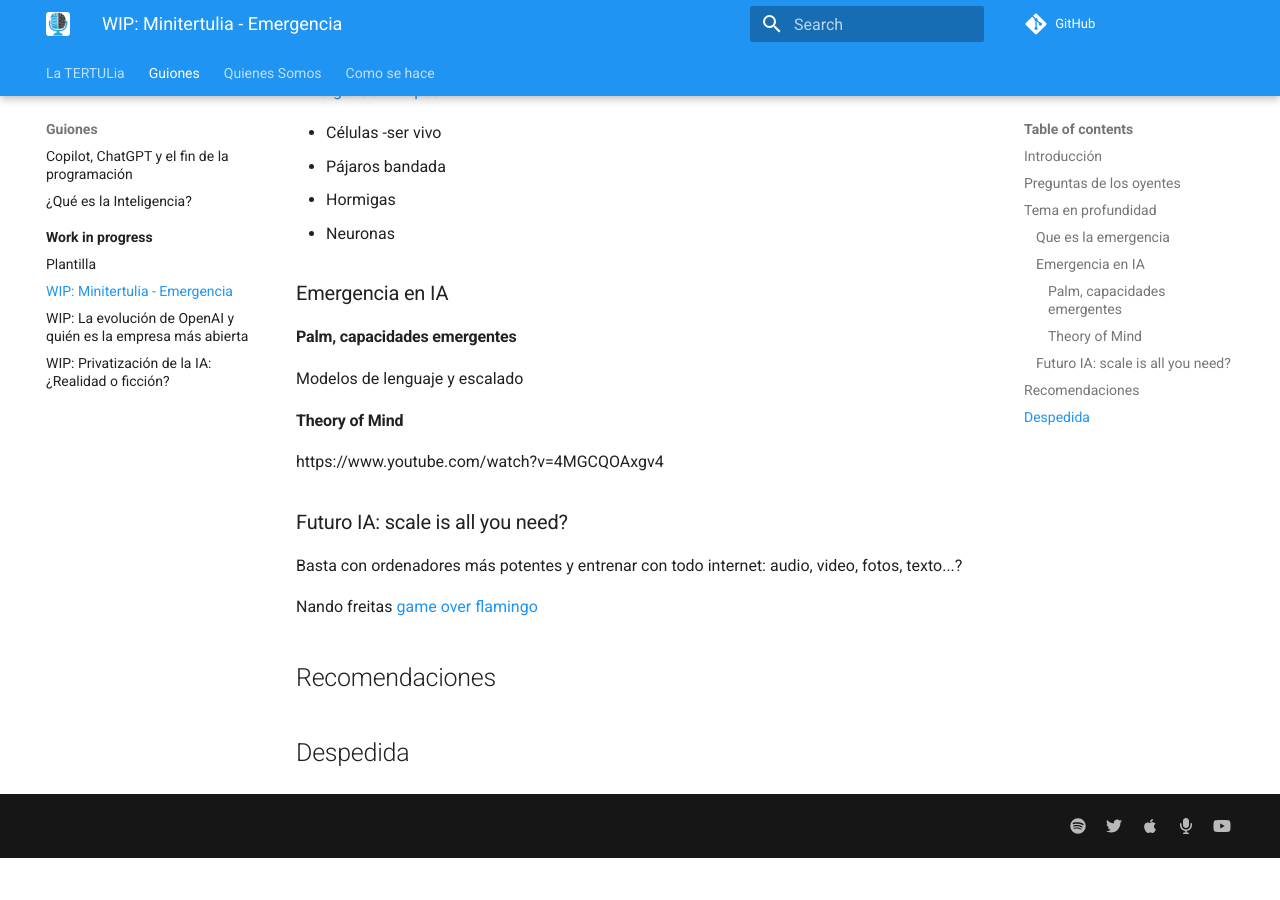
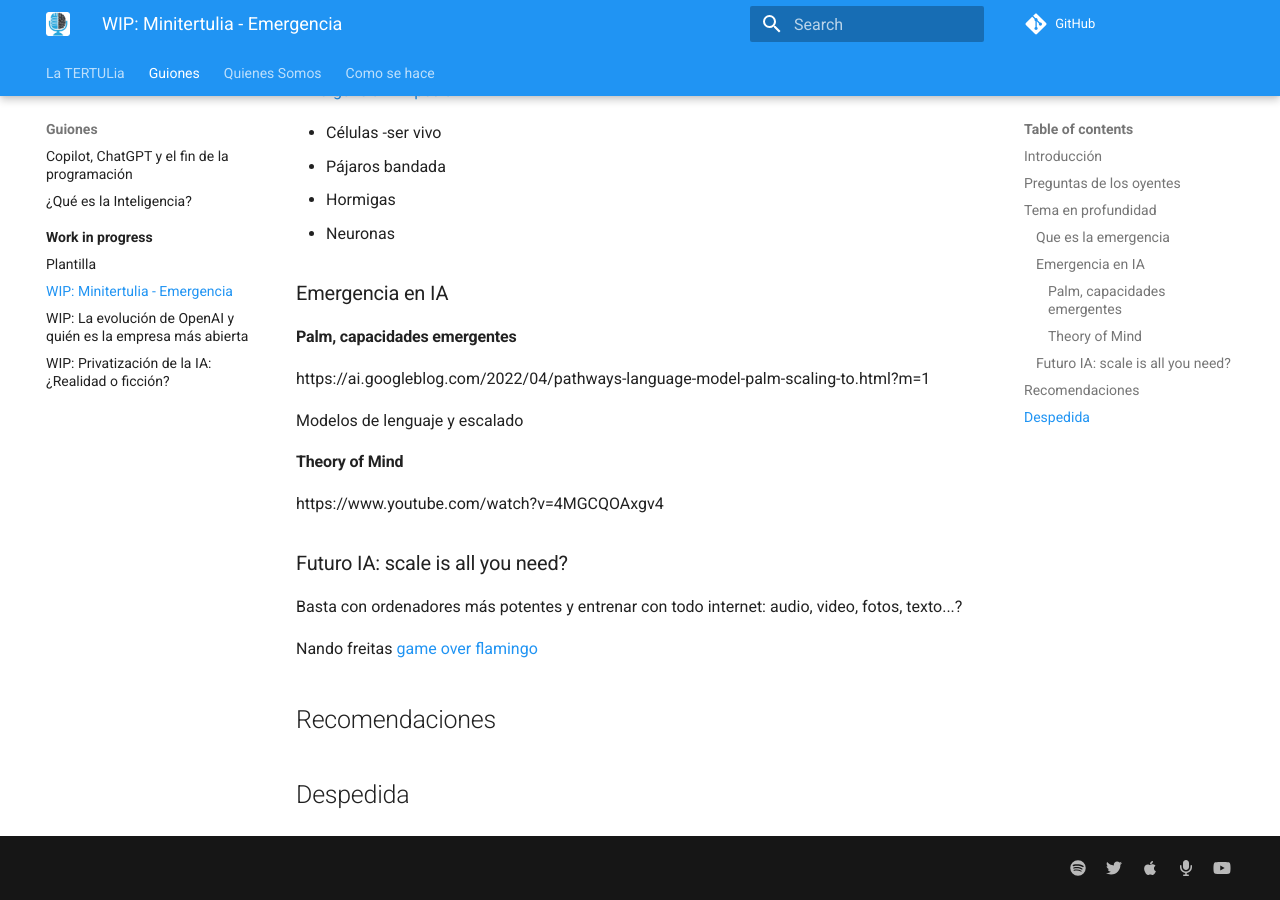
Before and after one commit to ironbar/tertulia_inteligencia_artificial, an MkDocs documentation site: the page built from docs/guiones/work-in-progress/wip_minitertulia_emergencia.md, in a window 1280 px wide and 900 px high, scrolled down 513 px. Built offline with MkDocs 1.6.1 and Material for MkDocs 9.7.7, drawn with Linux system fonts in a browser that asks for light colours; comment, search, counter and statistics services are not loaded; before the commit the page ends 1371 px from its top, so only the background shows below that; some of the changed lines change nothing that is shown.

Commit message:
Update wip_minitertulia_emergencia.md

```diff
--- a/docs/guiones/work-in-progress/wip_minitertulia_emergencia.md
+++ b/docs/guiones/work-in-progress/wip_minitertulia_emergencia.md
@@ -21,6 +21,8 @@ La idea es que está tertulia sea más corta, algunos de los oyentes piden tertu
 
 #### Palm, capacidades emergentes
 
+https://ai.googleblog.com/2022/04/pathways-language-model-palm-scaling-to.html?m=1
+
 Modelos de lenguaje y escalado
 
 #### Theory of Mind
```
